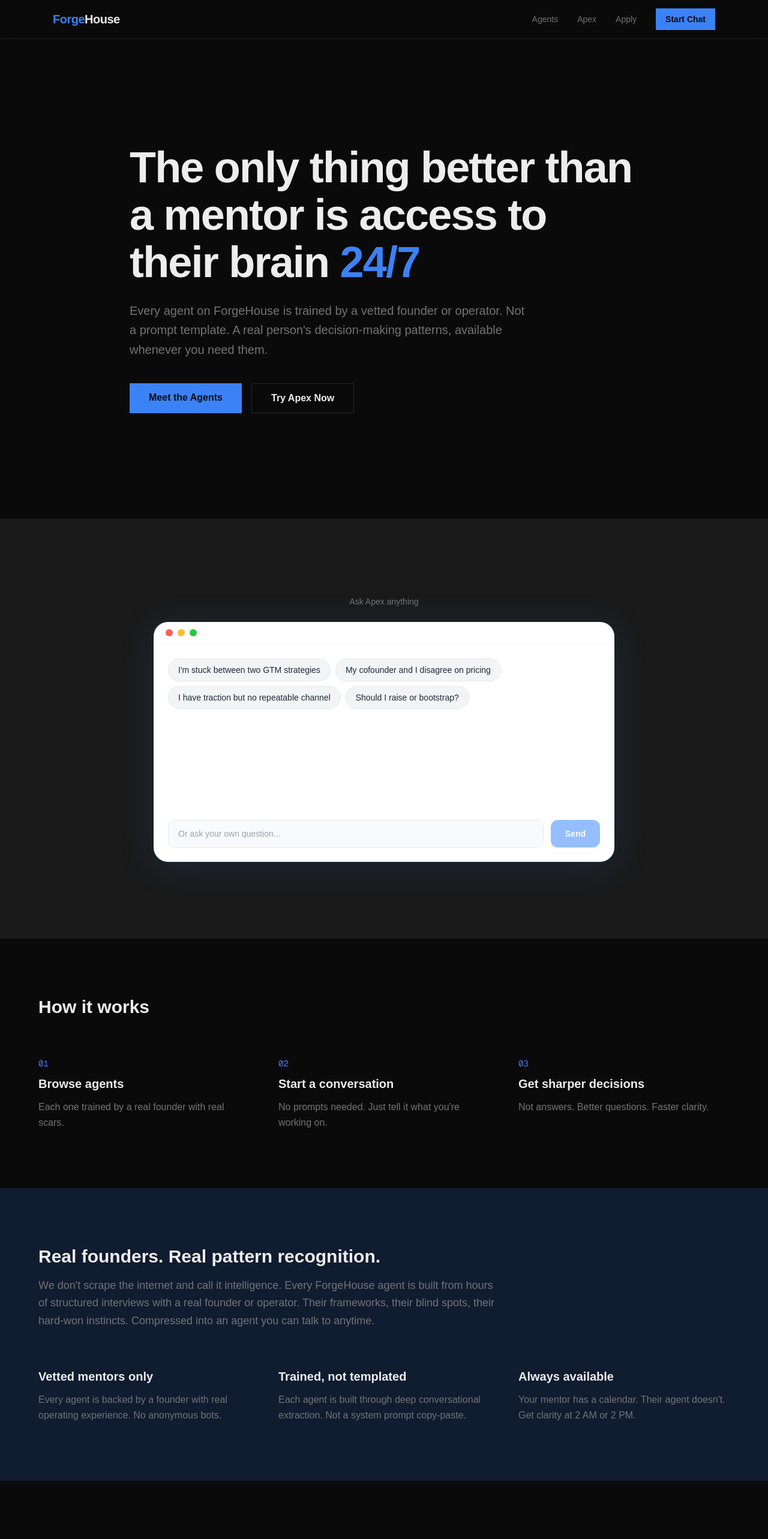
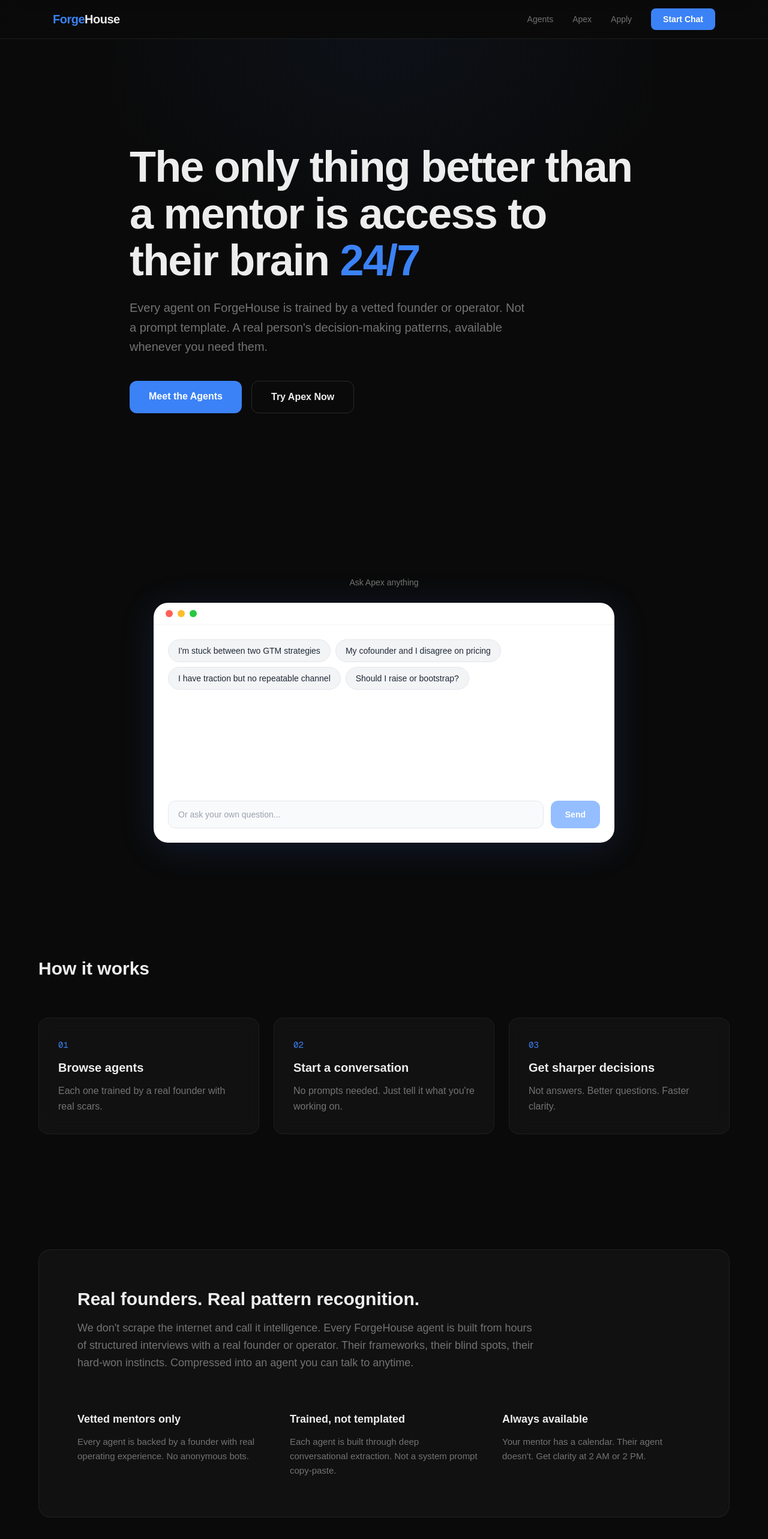
Before and after one commit to Apex-Sudo/forgehouse-site, a Next.js app: page / in a window 1280 px wide. Shown: the top 2566 px of the page at 60% size. Built offline with nearby package versions, Linux system fonts and the light colour scheme.

Commit message:
macOS design language: glass cards, subtle gradients, rounded modules, contained sections, depth hierarchy

```diff
--- a/src/app/globals.css
+++ b/src/app/globals.css
@@ -4,12 +4,15 @@
   --color-background: #0A0A0A;
   --color-foreground: #EDEDED;
   --color-amber: #3B82F6;
-  --color-amber-dark: #D97706;
-  --color-surface: #1A1A1A;
-  --color-surface-light: #202020;
-  --color-surface-blue: #101C30;
+  --color-amber-dark: #2563EB;
+  --color-surface: #141414;
+  --color-surface-light: #1A1A1A;
+  --color-surface-blue: #0D1520;
   --color-muted: #737373;
-  --color-border: #262626;
+  --color-border: #1E1E1E;
+  --color-border-light: #2A2A2A;
+  --color-glass: rgba(255, 255, 255, 0.03);
+  --color-glass-border: rgba(255, 255, 255, 0.06);
   --font-sans: var(--font-geist-sans);
   --font-mono: var(--font-geist-mono);
 }
@@ -19,3 +22,35 @@ body {
   color: var(--color-foreground);
   font-family: Arial, Helvetica, sans-serif;
 }
+
+/* Glass card */
+.glass-card {
+  background: var(--color-glass);
+  border: 1px solid var(--color-glass-border);
+  backdrop-filter: blur(12px);
+  -webkit-backdrop-filter: blur(12px);
+  border-radius: 16px;
+}
+
+/* Subtle gradient backgrounds */
+.gradient-hero {
+  background: radial-gradient(ellipse 80% 60% at 50% 0%, rgba(59, 130, 246, 0.06) 0%, transparent 70%);
+}
+
+.gradient-blue {
+  background: radial-gradient(ellipse 80% 50% at 50% 50%, rgba(59, 130, 246, 0.04) 0%, transparent 70%);
+}
+
+/* Section container module */
+.section-module {
+  background: var(--color-glass);
+  border: 1px solid var(--color-glass-border);
+  border-radius: 20px;
+  padding: 3rem;
+}
+
+@media (min-width: 768px) {
+  .section-module {
+    padding: 4rem;
+  }
+}
--- a/src/app/page.tsx
+++ b/src/app/page.tsx
@@ -40,9 +40,9 @@ export default function Home() {
 
   return (
     <div className="pt-16">
-      {/* Hero */}
-      <section className="px-6 py-32 md:py-44 max-w-4xl mx-auto">
-        <h1 className="text-4xl md:text-6xl lg:text-7xl font-bold tracking-tight leading-[1.1] mb-6">
+      {/* Hero — gradient glow from top */}
+      <section className="gradient-hero px-6 py-32 md:py-44 max-w-4xl mx-auto">
+        <h1 className="text-4xl md:text-6xl lg:text-7xl font-bold tracking-tight leading-[1.08] mb-6">
           The only thing better than a mentor is access to their brain{" "}
           <span className="text-amber">24/7</span>
         </h1>
@@ -52,32 +52,32 @@ export default function Home() {
           available whenever you need them.
         </p>
         <div className="flex flex-col sm:flex-row gap-4">
-          <Link href="/agents" className="bg-amber text-background px-8 py-3 font-semibold hover:bg-amber-dark transition text-center">
+          <Link href="/agents" className="bg-amber text-white px-8 py-3.5 rounded-xl font-semibold hover:bg-amber-dark transition text-center">
             Meet the Agents
           </Link>
-          <Link href="/chat/apex" className="border border-border px-8 py-3 font-semibold hover:border-amber/40 transition text-center">
+          <Link href="/chat/apex" className="border border-border-light px-8 py-3.5 rounded-xl font-semibold hover:border-amber/30 hover:bg-white/[0.02] transition text-center">
             Try Apex Now
           </Link>
         </div>
       </section>
 
-      {/* Inline Chat */}
-      <section className="px-6 py-32 bg-surface">
+      {/* Inline Chat — contained module */}
+      <section className="px-6 py-24">
         <div className="max-w-4xl mx-auto">
           <p className="text-sm text-muted text-center mb-6">Ask Apex anything</p>
           <InlineChat />
         </div>
       </section>
 
-      {/* How it works */}
+      {/* How it works — glass cards */}
       <section className="px-6 py-24">
         <div className="max-w-6xl mx-auto">
           <h2 className="text-2xl md:text-3xl font-bold mb-16">How it works</h2>
-          <div className="grid md:grid-cols-3 gap-12">
+          <div className="grid md:grid-cols-3 gap-6">
             {steps.map((s) => (
-              <div key={s.num}>
+              <div key={s.num} className="glass-card p-8">
                 <span className="text-amber font-mono text-sm">{s.num}</span>
-                <h3 className="text-xl font-bold mt-2 mb-3">{s.title}</h3>
+                <h3 className="text-xl font-bold mt-3 mb-3">{s.title}</h3>
                 <p className="text-muted leading-relaxed">{s.desc}</p>
               </div>
             ))}
@@ -85,9 +85,9 @@ export default function Home() {
         </div>
       </section>
 
-      {/* Human-Vetted Trust Section */}
-      <section className="px-6 py-24 bg-surface-blue">
-        <div className="max-w-6xl mx-auto">
+      {/* Human-Vetted Trust Section — blue gradient bg, contained */}
+      <section className="px-6 py-24">
+        <div className="max-w-6xl mx-auto section-module gradient-blue">
           <h2 className="text-2xl md:text-3xl font-bold mb-4">Real founders. Real pattern recognition.</h2>
           <p className="text-muted text-lg max-w-3xl mb-16 leading-relaxed">
             We don&apos;t scrape the internet and call it intelligence. Every ForgeHouse agent
@@ -95,11 +95,11 @@ export default function Home() {
             Their frameworks, their blind spots, their hard-won instincts. Compressed into
             an agent you can talk to anytime.
           </p>
-          <div className="grid md:grid-cols-3 gap-12">
+          <div className="grid md:grid-cols-3 gap-10">
             {trustPoints.map((t) => (
               <div key={t.title}>
-                <h3 className="text-xl font-bold mb-3">{t.title}</h3>
-                <p className="text-muted leading-relaxed">{t.desc}</p>
+                <h3 className="text-lg font-bold mb-3">{t.title}</h3>
+                <p className="text-muted leading-relaxed text-[15px]">{t.desc}</p>
               </div>
             ))}
           </div>
@@ -124,9 +124,9 @@ export default function Home() {
         </div>
       </section>
 
-      {/* Mentor Application */}
-      <section id="for-mentors" className="px-6 py-24 pb-32 bg-surface">
-        <div className="max-w-3xl mx-auto">
+      {/* Mentor Application — glass module */}
+      <section id="for-mentors" className="px-6 py-24 pb-32">
+        <div className="max-w-3xl mx-auto section-module">
           <p className="text-muted/60 text-sm mb-8 tracking-wide uppercase">Applications are reviewed weekly</p>
           <h2 className="text-2xl md:text-3xl font-bold mb-4">Apply to become a ForgeHouse mentor</h2>
           <p className="text-muted text-lg mb-12 leading-relaxed">
@@ -135,7 +135,7 @@ export default function Home() {
             others pay for, we want to hear from you. Not everyone gets in.
           </p>
           {mentorSubmitted ? (
-            <div className="border border-amber/30 bg-amber/5 p-8 text-center">
+            <div className="border border-amber/20 bg-amber/5 p-8 text-center rounded-xl">
               <p className="text-lg font-semibold mb-2">Application received.</p>
               <p className="text-muted">We review every submission personally. If there&apos;s a fit, we&apos;ll be in touch within 5 business days.</p>
             </div>
@@ -147,7 +147,7 @@ export default function Home() {
                 required
                 value={mentorForm.name}
                 onChange={(e) => setMentorForm({ ...mentorForm, name: e.target.value })}
-                className="w-full bg-transparent border border-border px-4 py-3 text-foreground placeholder:text-muted/50 focus:outline-none focus:border-amber/40 transition"
+                className="w-full bg-white/[0.03] border border-glass-border rounded-xl px-4 py-3 text-foreground placeholder:text-muted/50 focus:outline-none focus:border-amber/30 transition"
               />
               <input
                 type="email"
@@ -155,7 +155,7 @@ export default function Home() {
                 required
                 value={mentorForm.email}
                 onChange={(e) => setMentorForm({ ...mentorForm, email: e.target.value })}
-                className="w-full bg-transparent border border-border px-4 py-3 text-foreground placeholder:text-muted/50 focus:outline-none focus:border-amber/40 transition"
+                className="w-full bg-white/[0.03] border border-glass-border rounded-xl px-4 py-3 text-foreground placeholder:text-muted/50 focus:outline-none focus:border-amber/30 transition"
               />
               <input
                 type="url"
@@ -163,7 +163,7 @@ export default function Home() {
                 required
                 value={mentorForm.linkedin}
                 onChange={(e) => setMentorForm({ ...mentorForm, linkedin: e.target.value })}
-                className="w-full bg-transparent border border-border px-4 py-3 text-foreground placeholder:text-muted/50 focus:outline-none focus:border-amber/40 transition"
+                className="w-full bg-white/[0.03] border border-glass-border rounded-xl px-4 py-3 text-foreground placeholder:text-muted/50 focus:outline-none focus:border-amber/30 transition"
               />
               <input
                 type="text"
@@ -171,7 +171,7 @@ export default function Home() {
                 required
                 value={mentorForm.role}
                 onChange={(e) => setMentorForm({ ...mentorForm, role: e.target.value })}
-                className="w-full bg-transparent border border-border px-4 py-3 text-foreground placeholder:text-muted/50 focus:outline-none focus:border-amber/40 transition"
+                className="w-full bg-white/[0.03] border border-glass-border rounded-xl px-4 py-3 text-foreground placeholder:text-muted/50 focus:outline-none focus:border-amber/30 transition"
               />
               <textarea
                 placeholder="What do you know better than most people? (e.g., B2B SaaS pricing, marketplace growth, founder psychology)"
@@ -179,7 +179,7 @@ export default function Home() {
                 value={mentorForm.expertise}
                 onChange={(e) => setMentorForm({ ...mentorForm, expertise: e.target.value })}
                 rows={3}
-                className="w-full bg-transparent border border-border px-4 py-3 text-foreground placeholder:text-muted/50 focus:outline-none focus:border-amber/40 transition resize-none"
+                className="w-full bg-white/[0.03] border border-glass-border rounded-xl px-4 py-3 text-foreground placeholder:text-muted/50 focus:outline-none focus:border-amber/30 transition resize-none"
               />
               <textarea
                 placeholder="Why do you want your frameworks available as an AI agent?"
@@ -187,19 +187,19 @@ export default function Home() {
                 value={mentorForm.whyForgeHouse}
                 onChange={(e) => setMentorForm({ ...mentorForm, whyForgeHouse: e.target.value })}
                 rows={3}
-                className="w-full bg-transparent border border-border px-4 py-3 text-foreground placeholder:text-muted/50 focus:outline-none focus:border-amber/40 transition resize-none"
+                className="w-full bg-white/[0.03] border border-glass-border rounded-xl px-4 py-3 text-foreground placeholder:text-muted/50 focus:outline-none focus:border-amber/30 transition"
               />
               <input
                 type="url"
                 placeholder="Blog post, talk, podcast, or thread that shows how you think (optional)"
                 value={mentorForm.contentLink}
                 onChange={(e) => setMentorForm({ ...mentorForm, contentLink: e.target.value })}
-                className="w-full bg-transparent border border-border px-4 py-3 text-foreground placeholder:text-muted/50 focus:outline-none focus:border-amber/40 transition"
+                className="w-full bg-white/[0.03] border border-glass-border rounded-xl px-4 py-3 text-foreground placeholder:text-muted/50 focus:outline-none focus:border-amber/30 transition"
               />
               <button
                 type="submit"
                 disabled={mentorSubmitting}
-                className="bg-amber text-background px-8 py-3 font-semibold hover:bg-amber-dark transition disabled:opacity-50"
+                className="bg-amber text-white px-8 py-3.5 rounded-xl font-semibold hover:bg-amber-dark transition disabled:opacity-50"
               >
                 {mentorSubmitting ? "Submitting..." : "Submit Application"}
               </button>
@@ -213,7 +213,7 @@ export default function Home() {
         <div className="max-w-4xl mx-auto text-center">
           <h2 className="text-3xl md:text-4xl font-bold mb-4">Stop asking for answers.<br />Start asking better questions.</h2>
           <p className="text-muted text-lg mb-8">Apex is ready when you are.</p>
-          <Link href="/chat/apex" className="bg-amber text-background px-8 py-3 font-semibold hover:bg-amber-dark transition inline-block">
+          <Link href="/chat/apex" className="bg-amber text-white px-8 py-3.5 rounded-xl font-semibold hover:bg-amber-dark transition inline-block">
             Talk to Apex
           </Link>
         </div>
--- a/src/components/Navbar.tsx
+++ b/src/components/Navbar.tsx
@@ -14,7 +14,7 @@ export default function Navbar() {
           <Link href="/agents" className="hover:text-foreground transition">Agents</Link>
           <Link href="/agents/apex" className="hover:text-foreground transition">Apex</Link>
           <Link href="/#for-mentors" className="hover:text-foreground transition">Apply</Link>
-          <Link href="/chat/apex" className="bg-amber text-background px-4 py-2 font-semibold hover:bg-amber-dark transition">
+          <Link href="/chat/apex" className="bg-amber text-white px-5 py-2 rounded-lg font-semibold hover:bg-amber-dark transition">
             Start Chat
           </Link>
         </div>
@@ -29,7 +29,7 @@ export default function Navbar() {
           <Link href="/agents" onClick={() => setOpen(false)} className="text-muted hover:text-foreground">Agents</Link>
           <Link href="/agents/apex" onClick={() => setOpen(false)} className="text-muted hover:text-foreground">Apex</Link>
           <Link href="/#for-mentors" onClick={() => setOpen(false)} className="text-muted hover:text-foreground">Apply</Link>
-          <Link href="/chat/apex" onClick={() => setOpen(false)} className="bg-amber text-background px-4 py-2 font-semibold text-center">Start Chat</Link>
+          <Link href="/chat/apex" onClick={() => setOpen(false)} className="bg-amber text-white px-4 py-2 rounded-lg font-semibold text-center">Start Chat</Link>
         </div>
       )}
     </nav>
```
Also changed, not shown: src/components/AgentCard.tsx (+4 -4 lines).
